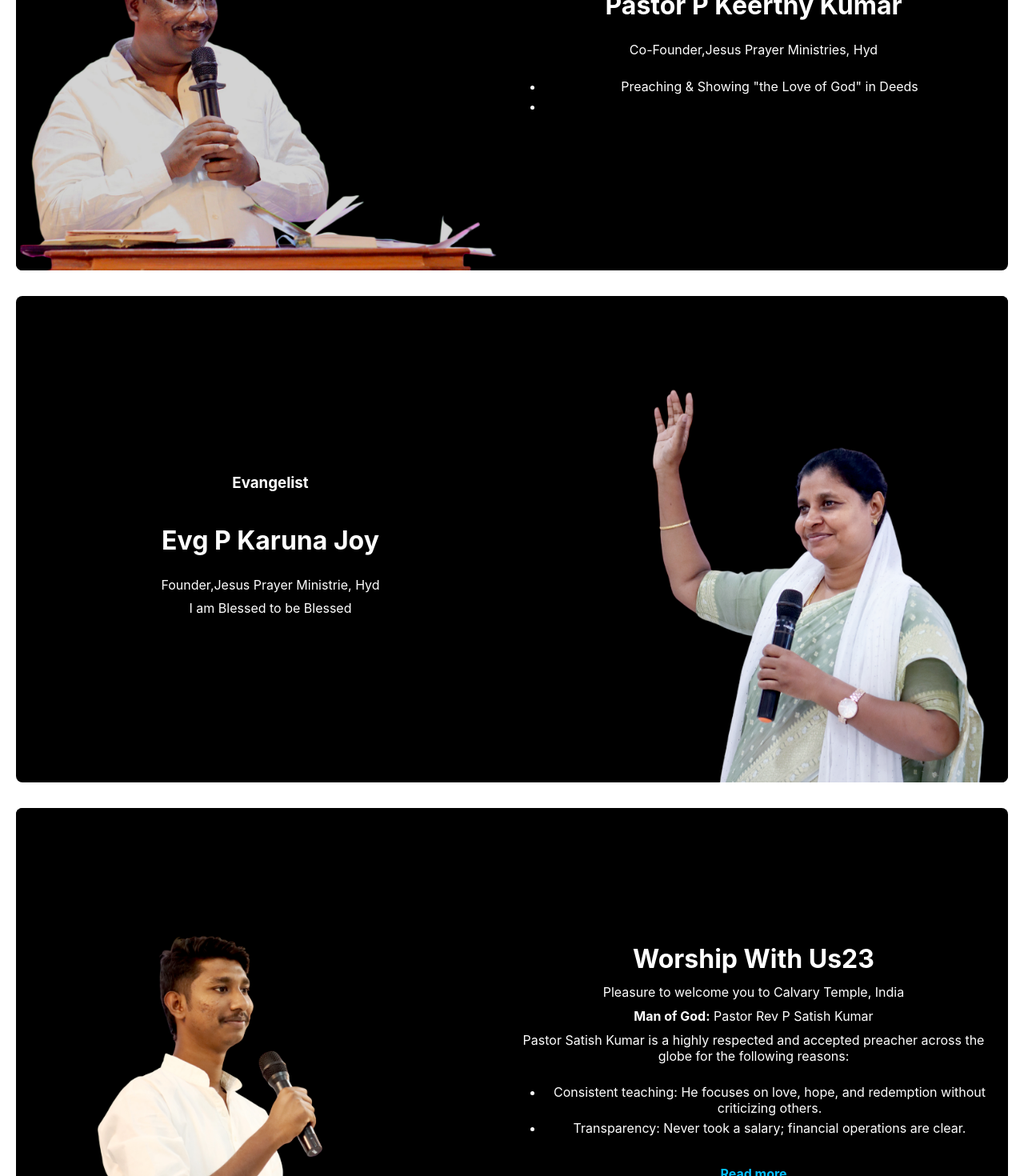
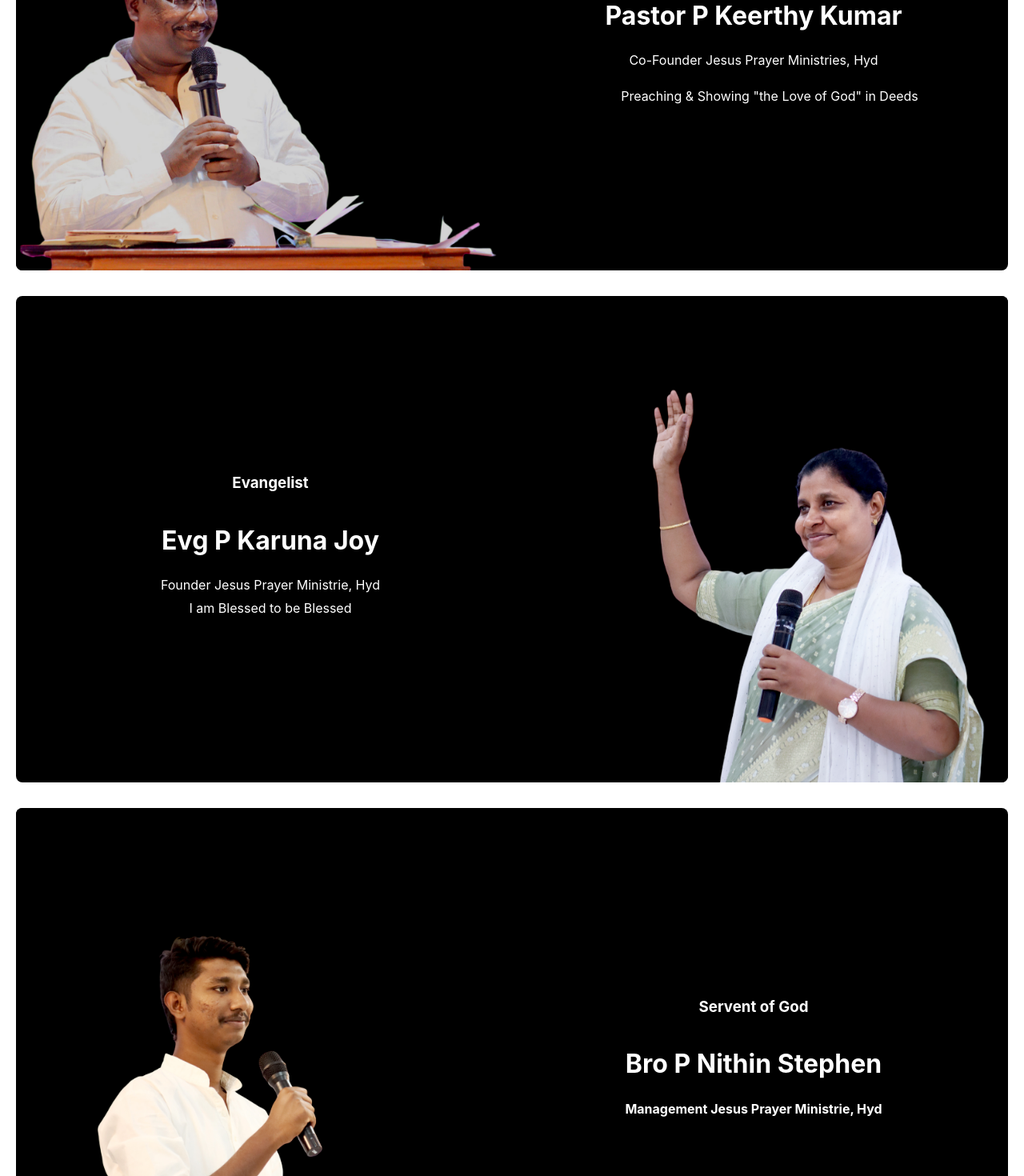
Before and after one commit to GudipudiAshok/JesusPrayer, a React (Create React App) app: page / in a window 1280 px wide. Shown: the part 1400-2870 px from the top of the page at 80% size. Built offline with nearby package versions, Linux system fonts and the light colour scheme.

Commit message:
Names Changes

```diff
--- a/src/components/Home.js
+++ b/src/components/Home.js
@@ -157,15 +157,15 @@
             <strong>Pastor P Keerthy Kumar</strong>
           </h1>
           <p>
-          Co-Founder,Jesus Prayer Ministries, Hyd
+          Co-Founder Jesus Prayer Ministries, Hyd
           </p>
           <ul>
-            <li>
+            <p>
              Preaching & Showing "the Love of God" in Deeds
-            </li>
-            <li>
-              {/* Transparency: Never took a salary; financial operations are clear. */}
-            </li>
+            </p>
+            {/* <li>
+              Transparency: Never took a salary; financial operations are clear.
+            </li> */}
           </ul>
 
           {/* {showMore && (
@@ -194,11 +194,60 @@
           <h3>Evangelist</h3>
           <h1>Evg P Karuna Joy</h1>
           <p>
-          Founder,Jesus Prayer Ministrie, Hyd
+          Founder Jesus Prayer Ministrie, Hyd
           </p>
           <p>
          I am Blessed to be Blessed
           </p>
+          {/* <ul>
+            <li>
+              Consistent teaching: He focuses on love, hope, and redemption
+              without criticizing others.
+            </li>
+            <li>
+              Transparency: Never took a salary; financial operations are clear.
+            </li>
+          </ul> */}
+
+          {/* {showMore && (
+            <>
+              <ul>
+                <li>Humility: Despite fame, he remains grounded and simple.</li>
+                <li>
+                  Charity: Raised 5000+ spiritual warriors to establish Calvary
+                  Temple churches.
+                </li>
+              </ul>
+              <p>
+                Read more about his mission to transform lives through faith and
+                service.
+              </p>
+            </>
+          )} */}
+
+          {/* <span className="read-more-text" onClick={handleToggle}>
+            {showMore ? "Read less" : "Read more"}
+          </span> */}
+        </div>
+
+        <div className="card-image">
+          <img src={evg} alt="Worship" />
+        </div>
+      </div>
+      <div className="highlight-card">
+        <div className="card-image">
+          <img src={me} alt="Worship" />
+        </div>
+        <div className="card-text">
+          <h3>Servent of God</h3>
+          <h1>Bro P Nithin Stephen</h1>
+          <p>
+            <strong>Management Jesus Prayer Ministrie, Hyd </strong>
+          </p>
+          {/* <p>
+            Pastor Satish Kumar is a highly respected and accepted preacher
+            across the globe for the following reasons:
+          </p> */}
           {/* <ul>
             <li>
               Consistent teaching: He focuses on love, hope, and redemption
@@ -228,55 +277,6 @@
           {/* <span className="read-more-text" onClick={handleToggle}>
             {showMore ? "Read less" : "Read more"}
           </span> */}
-        </div>
-
-        <div className="card-image">
-          <img src={evg} alt="Worship" />
-        </div>
-      </div>
-      <div className="highlight-card">
-        <div className="card-image">
-          <img src={me} alt="Worship" />
-        </div>
-        <div className="card-text">
-          <h2>Worship With Us23</h2>
-          <p>Pleasure to welcome you to Calvary Temple, India</p>
-          <p>
-            <strong>Man of God:</strong> Pastor Rev P Satish Kumar
-          </p>
-          <p>
-            Pastor Satish Kumar is a highly respected and accepted preacher
-            across the globe for the following reasons:
-          </p>
-          <ul>
-            <li>
-              Consistent teaching: He focuses on love, hope, and redemption
-              without criticizing others.
-            </li>
-            <li>
-              Transparency: Never took a salary; financial operations are clear.
-            </li>
-          </ul>
-
-          {showMore && (
-            <>
-              <ul>
-                <li>Humility: Despite fame, he remains grounded and simple.</li>
-                <li>
-                  Charity: Raised 5000+ spiritual warriors to establish Calvary
-                  Temple churches.
-                </li>
-              </ul>
-              <p>
-                Read more about his mission to transform lives through faith and
-                service.
-              </p>
-            </>
-          )}
-
-          <span className="read-more-text" onClick={handleToggle}>
-            {showMore ? "Read less" : "Read more"}
-          </span>
         </div>
       </div>
 
```
